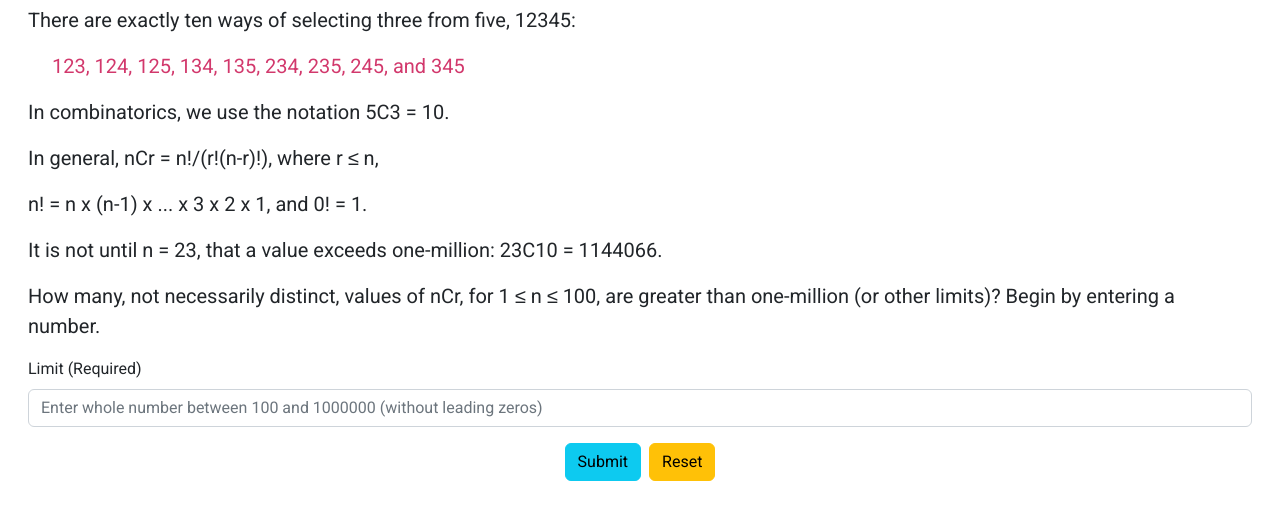
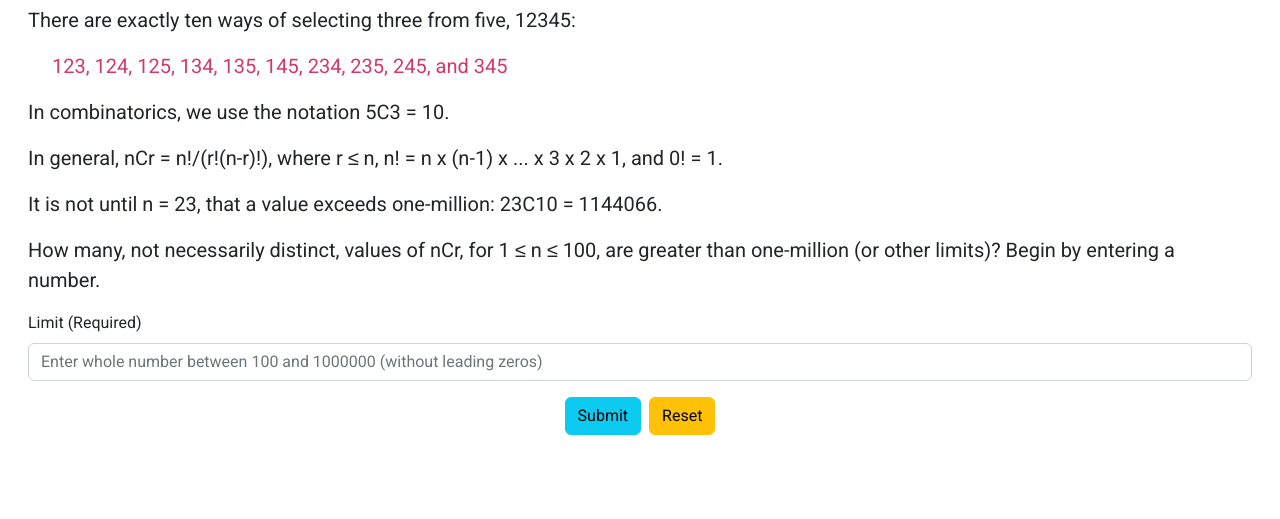
Before and after one commit to derektypist/project-euler-053, a plain HTML site: page index.html in a window 1280 px wide. Shown: the part 113-632 px from the top of the page. Drawn offline with nearby package versions, Linux system fonts and the light colour scheme.

Commit message:
Updated index.html

```diff
--- a/index.html
+++ b/index.html
@@ -22,10 +22,9 @@
     <!-- Set Up Instructions -->
     <section class="container-fluid instructions">
         <p>There are exactly ten ways of selecting three from five, 12345:</p>
-        <p><span class="terms">123, 124, 125, 134, 135, 234, 235, 245, and 345</span></p>
+        <p><span class="terms">123, 124, 125, 134, 135, 145, 234, 235, 245, and 345</span></p>
         <p>In combinatorics, we use the notation 5C3 = 10.</p>
-        <p>In general, nCr = n!/(r!(n-r)!), where r &le; n,</p>
-        <p>n! = n x (n-1) x ... x 3 x 2 x 1, and 0! = 1.</p>
+        <p>In general, nCr = n!/(r!(n-r)!), where r &le; n, n! = n x (n-1) x ... x 3 x 2 x 1, and 0! = 1.</p>
         <p>It is not until n = 23, that a value exceeds one-million: 23C10 = 1144066.</p>
         <p>How many, not necessarily distinct, values of nCr, for 1 &le; n &le; 100, are greater than one-million (or
             other limits)? Begin by entering a number.</p>
```
